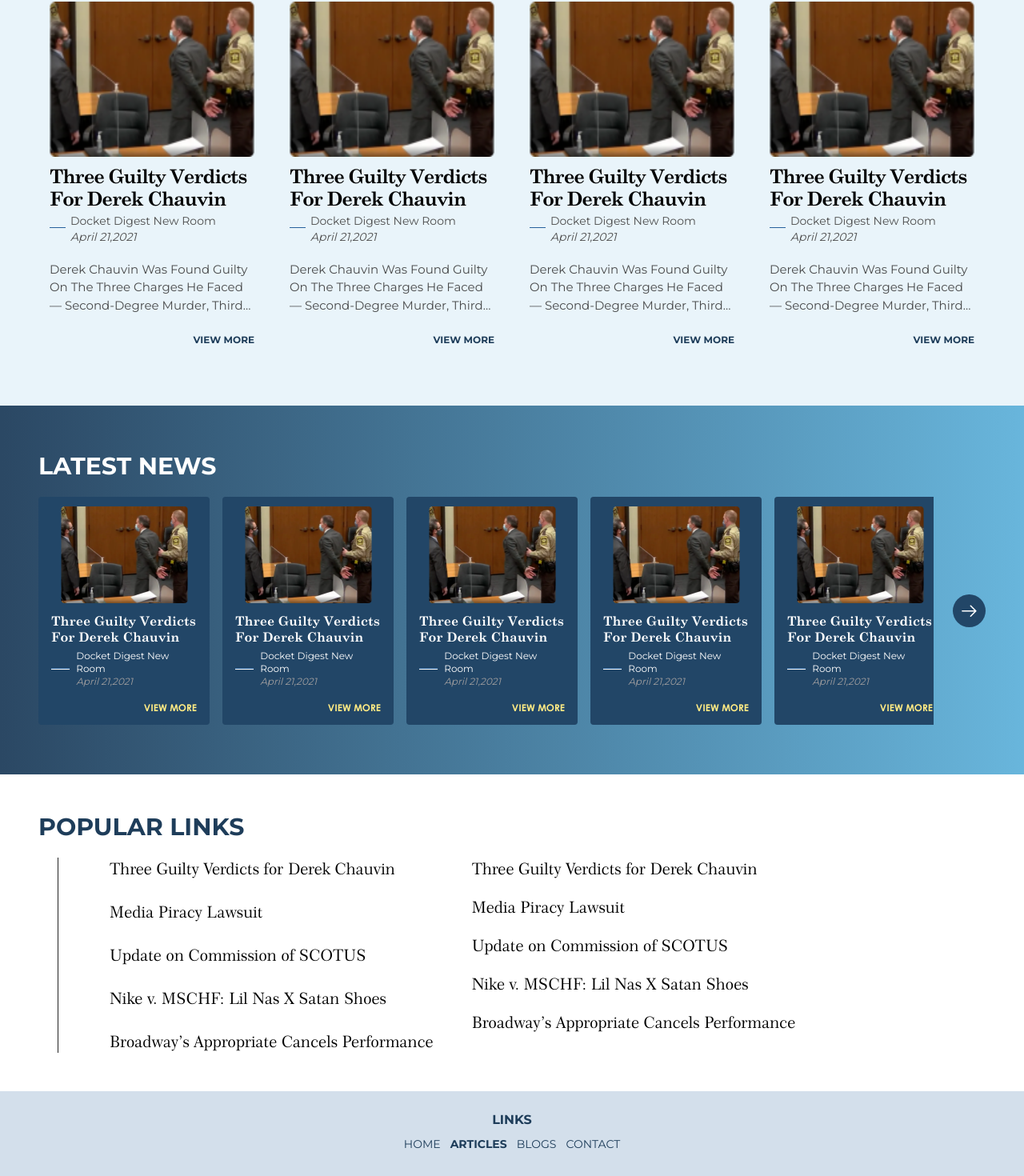
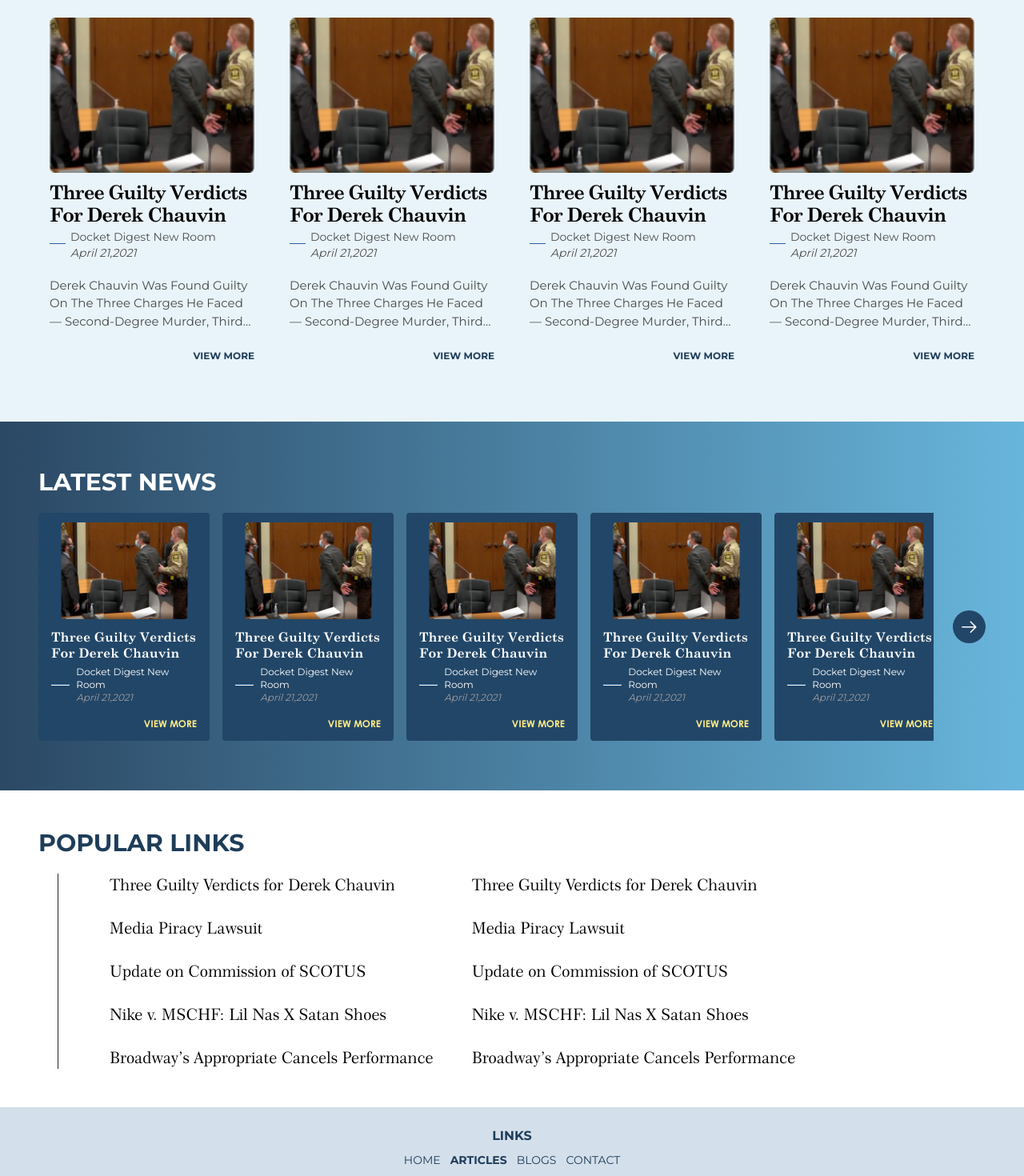
Before and after one commit to Hamza6-hash/central-park-news-cloudflare-v, a Next.js app: page /articles in a window 1280 px wide. Shown: the part 1930-3400 px from the top of the page at 80% size. Built offline with nearby package versions, Linux system fonts and the light colour scheme.

Commit message:
apply hover on the popular link.

```diff
--- a/components/common/BlogsCard.tsx
+++ b/components/common/BlogsCard.tsx
@@ -36,8 +36,7 @@ const BlogsCard = ({ showDateTimeInRow = false }: BlogsCard) => {
                 </div>
             </div>
 
-            <div className="text-gray-600 truncate-text text-[15px]">
-                <p className="">{delLater}</p>
+            <div className="text-gray-600 text-[15px]">
                 <TruncateText lines={3} content={delLater} />
             </div>
 
--- a/components/common/TruncateText.tsx
+++ /dev/null
@@ -1,25 +0,0 @@
-
-// components/TruncateText.js
-import styled from "styled-components";
-
-interface TruncateProps {
-  lines: number;
-}
-
-
-const TruncateStyle = styled.p<TruncateProps>`
-  display: -webkit-box;
-  -webkit-box-orient: vertical;
-  -webkit-line-clamp: ${({ lines }) => lines};
-  overflow: hidden;
-  text-overflow: ellipsis;
-  line-height: 1.5; /* Make sure this matches your actual line height */
-  height: ${({ lines }) =>
-    `calc(1.5em * ${lines})`}; /* Dynamically calculate height based on the number of lines */
-`;
-
-const TruncateText = ({ content, lines = 3 }: { content: string, lines: number }) => {
-  return <TruncateStyle lines={lines}>{content}</TruncateStyle>;
-};
-
-export default TruncateText;
--- a/components/footer/PopularLinks.tsx
+++ b/components/footer/PopularLinks.tsx
@@ -1,6 +1,6 @@
 import React from 'react';
 
-const linkClass = 'text-xl max-lg:text-center font-Century-751-BT  cursor-pointer';
+const linkClass = 'text-xl max-lg:text-center font-Century-751-BT transition-font-weight duration-300 hover:font-black  cursor-pointer';
 
 const linkOne = ['Three Guilty Verdicts for Derek Chauvin', 'Media Piracy Lawsuit', 'Update on Commission of SCOTUS', 'Nike v. MSCHF: Lil Nas X Satan Shoes', 'Broadway’s Appropriate Cancels Performance']
 
@@ -19,7 +19,7 @@ const PopularLinks = () => {
                             ))
                         }
                     </div>
-                    <div className='space-y-5'>
+                    <div className='flex flex-col gap-[26px]'>
                         {
                             linkOne.map((item) => (
                                 <p className={linkClass} key={item}>
--- a/components/header/Banner.tsx
+++ b/components/header/Banner.tsx
@@ -26,9 +26,11 @@ const Banner = () => {
 
     const onSubmit = async (data: z.infer<typeof formSchema>) => {
         try {
+
         } catch (error) {
             console.log(error);
         } finally {
+
         }
     };
 
--- a/components/suggestedBlogs/SuggestedBlogs.tsx
+++ b/components/suggestedBlogs/SuggestedBlogs.tsx
@@ -13,7 +13,7 @@ const SuggestedBlogs = () => {
     return (
         <div className="bg-primary-700 px-generic md:py-14 py-10 flex items-center justify-center">
             <div className="max-width">
-                <h1 className="font-bold text-[32px] text-primary-900 mb-2 uppercase">{isActive ? 'BLOGS' : 'Articles'}</h1>
+                <h1 className="font-bold text-[32px] text-primary-900 mb-7 uppercase">{isActive ? 'BLOGS' : 'Articles'}</h1>
                 <div className="grid grid-cols-4 md:gap-4 gap-8 max-xl:grid-cols-2 max-md:grid-cols-1">
                     {[1, 2, 3, 4,].map((item) => (<React.Fragment key={item}>
                         <BlogsCard showDateTimeInRow={true} />
```
